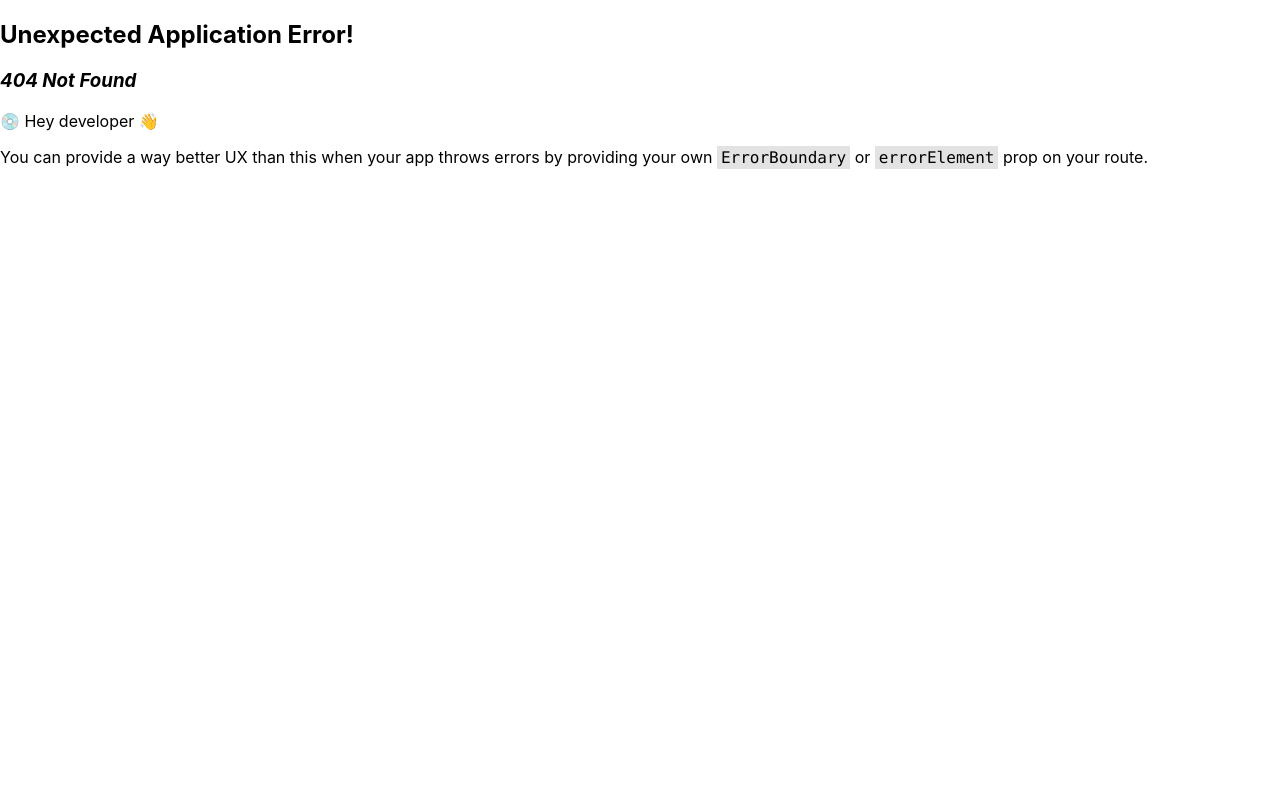
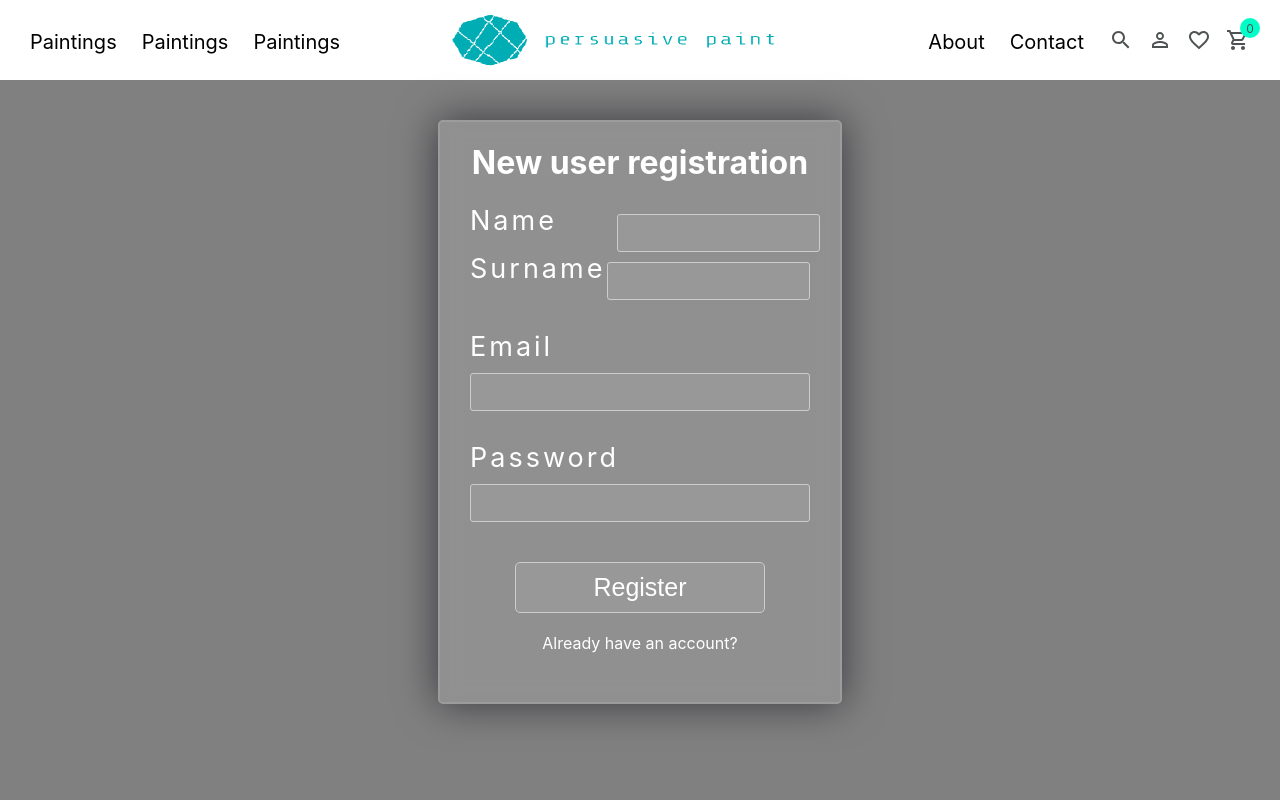
Before and after one commit to redst3/eshop-ktu-ps, a React (Create React App) app in the folder client/: page /register in a window 1280 px wide. Before the commit this address had no page. Shown: the top 800 px of the page. Built offline with nearby package versions, Linux system fonts and the light colour scheme.

Commit message:
frontend login/register page done

```diff
--- a/client/src/components/Navbar.jsx
+++ b/client/src/components/Navbar.jsx
@@ -49,7 +49,9 @@ const Navbar = () => {
           </div>
           <div className="icons">
             <SearchIcon />
-            <PersonOutlineOutlinedIcon />
+            <Link className="link" to="/login">
+              <PersonOutlineOutlinedIcon />
+            </Link>
             <FavoriteBorderOutlinedIcon />
             <div
               className="cartIcon"
--- /dev/null
+++ b/client/src/pages/UserPages/LoginPage.jsx
@@ -0,0 +1,46 @@
+import React from "react";
+import { Link } from "react-router-dom";
+import "./authPages.scss";
+
+const Login = () => {
+  return (
+    <div className="login">
+      <div className="login-window">
+        <h1 className="login-title">Existing User</h1>
+        <form className="login-form">
+          <div className="login-form-email">
+            <label htmlFor="email">Email</label>
+            <input
+              className="form-input"
+              type="email"
+              name="email"
+              id="email"
+            />
+          </div>
+          <div className="login-form-password">
+            <label htmlFor="password">Password</label>
+            <input
+              className="form-input"
+              type="password"
+              name="password"
+              id="password"
+            />
+          </div>
+          <div className="login-form-submit">
+            <input
+              className="login-form-submit-button"
+              type="submit"
+              value="Login"
+            />
+          </div>
+        </form>
+        <Link to="/register">
+          <div className="navigate-register">
+            <p>Don't have an account?</p>
+          </div>
+        </Link>
+      </div>
+    </div>
+  );
+};
+export default Login;
--- /dev/null
+++ b/client/src/pages/UserPages/RegisterPage.jsx
@@ -0,0 +1,56 @@
+import React from "react";
+import { Link } from "react-router-dom";
+import "./authPages.scss";
+
+const Register = () => {
+  return (
+    <div className="register">
+      <div className="register-window">
+        <h1 className="register-title">New user registration</h1>
+        <form className="register-form">
+          <div className="register-form-name">
+            <label className="register-name" htmlFor="email">
+              Name
+            </label>
+            <input className="form-input" name="name" id="name" />
+          </div>
+          <div className="register-form-name">
+            <label htmlFor="email">Surname</label>
+            <input className="form-input" name="surname" id="surname" />
+          </div>
+          <div className="register-form-email">
+            <label htmlFor="email">Email</label>
+            <input
+              className="form-input"
+              type="email"
+              name="email"
+              id="email"
+            />
+          </div>
+          <div className="register-form-password">
+            <label htmlFor="password">Password</label>
+            <input
+              className="form-input"
+              type="password"
+              name="password"
+              id="password"
+            />
+          </div>
+          <div className="register-form-submit">
+            <input
+              className="register-form-submit-button"
+              type="submit"
+              value="Register"
+            />
+          </div>
+        </form>
+        <Link to="/login">
+          <div className="navigate-login">
+            <p>Already have an account?</p>
+          </div>
+        </Link>
+      </div>
+    </div>
+  );
+};
+export default Register;
--- /dev/null
+++ b/client/src/pages/UserPages/authPages.scss
@@ -0,0 +1,134 @@
+.login {
+  height: 80vh;
+  display: flex;
+  justify-content: center;
+  text-align: center;
+  background-color: gray;
+  .login-window {
+    background-color: rgba(255, 255, 255, 0.13);
+    backdrop-filter: blur(10px);
+    border: 2px solid rgba(255, 255, 255, 0.1);
+    box-shadow: 0 0 40px rgba(8, 7, 16, 0.6);
+    color: white;
+    margin-top: 40px;
+    width: 400px;
+    height: 500px;
+    border-radius: 5px;
+    .login-form {
+      letter-spacing: 3px;
+      .login-form-email,
+      .login-form-password {
+        display: flex;
+        flex-direction: column;
+        text-align: left;
+        margin: 30px;
+      }
+      label {
+        font-size: 27px;
+      }
+      .form-input {
+        background-color: rgba(255, 255, 255, 0.07);
+        border-radius: 3px;
+        font-size: 14px;
+        font-weight: 300;
+      }
+      input {
+        margin-top: 10px;
+        padding: 10px;
+        border: 1px solid #ccc;
+        border-radius: 5px;
+      }
+      .login-form-submit {
+        .login-form-submit-button {
+          width: 250px;
+          color: white;
+          font-size: 25px;
+          background-color: rgba(255, 255, 255, 0.07);
+          cursor: pointer;
+        }
+      }
+    }
+    .navigate-register {
+      margin-top: 20px;
+      color: white;
+    }
+    .navigate-register:hover {
+      color: #00f3aa;
+    }
+    a {
+      text-decoration: none;
+    }
+  }
+}
+
+.register {
+  height: 90vh;
+  display: flex;
+  justify-content: center;
+  text-align: center;
+  background-color: gray;
+  .register-window {
+    background-color: rgba(255, 255, 255, 0.13);
+    backdrop-filter: blur(10px);
+    border: 2px solid rgba(255, 255, 255, 0.1);
+    box-shadow: 0 0 40px rgba(8, 7, 16, 0.6);
+    color: white;
+    margin-top: 40px;
+    width: 400px;
+    height: 580px;
+    border-radius: 5px;
+    .register-form {
+      letter-spacing: 3px;
+      .register-name {
+        padding-right: 60px;
+      }
+      .register-form-name {
+        display: flex;
+        justify-content: space-between;
+        padding-left: 30px;
+        padding-right: 30px;
+      }
+      .register-form-email,
+      .register-form-password {
+        display: flex;
+        flex-direction: column;
+        text-align: left;
+        margin: 30px;
+      }
+      label {
+        font-size: 27px;
+      }
+      .form-input {
+        background-color: rgba(255, 255, 255, 0.07);
+        border-radius: 3px;
+        font-size: 14px;
+        font-weight: 300;
+      }
+      input {
+        margin-top: 10px;
+        padding: 10px;
+        border: 1px solid #ccc;
+        border-radius: 5px;
+      }
+      .register-form-submit {
+        .register-form-submit-button {
+          width: 250px;
+          color: white;
+          font-size: 25px;
+          background-color: rgba(255, 255, 255, 0.07);
+          cursor: pointer;
+        }
+      }
+    }
+    .navigate-login {
+      margin-top: 20px;
+      color: white;
+    }
+    .navigate-login:hover {
+      color: #00f3aa;
+    }
+    a {
+      text-decoration: none;
+    }
+  }
+}
```
Also changed, not shown: client/src/App.js (+10 -0 lines).
